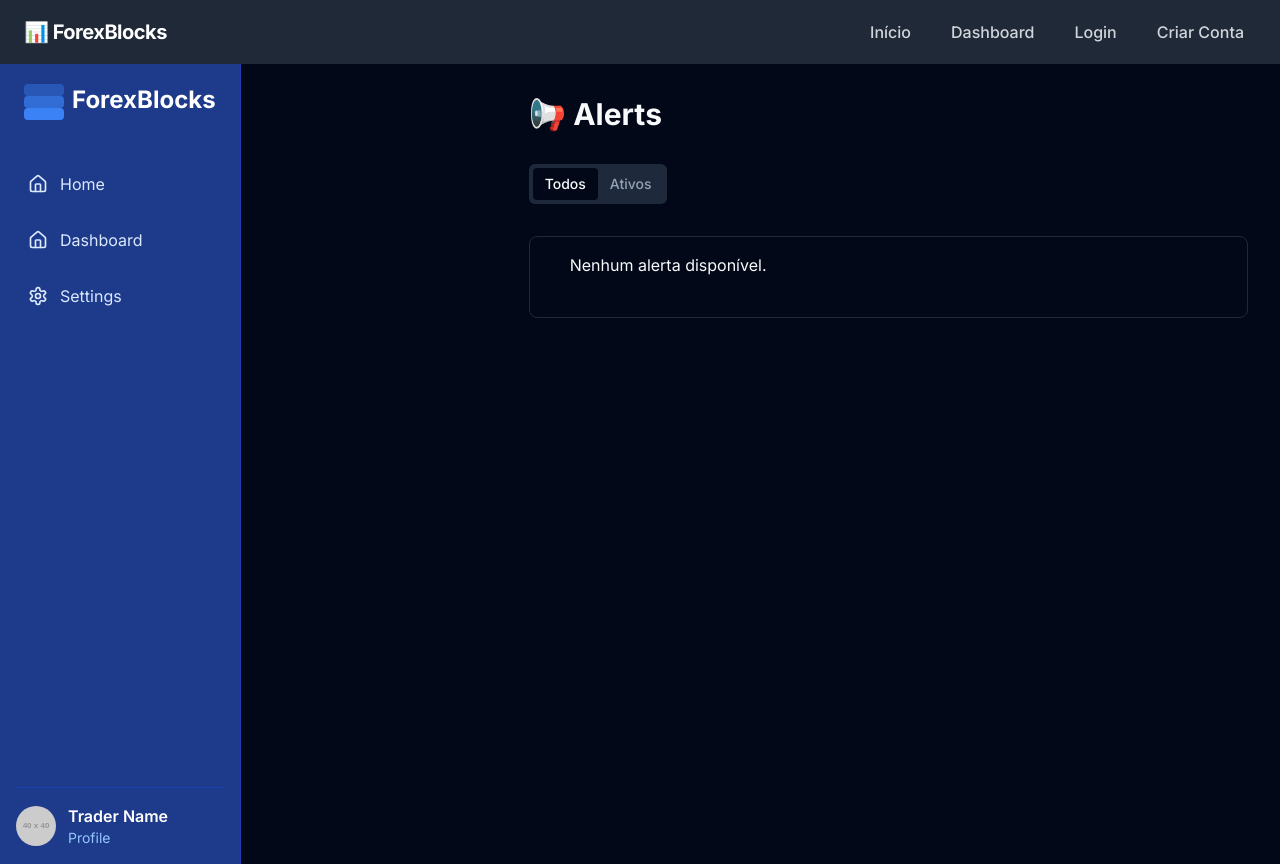
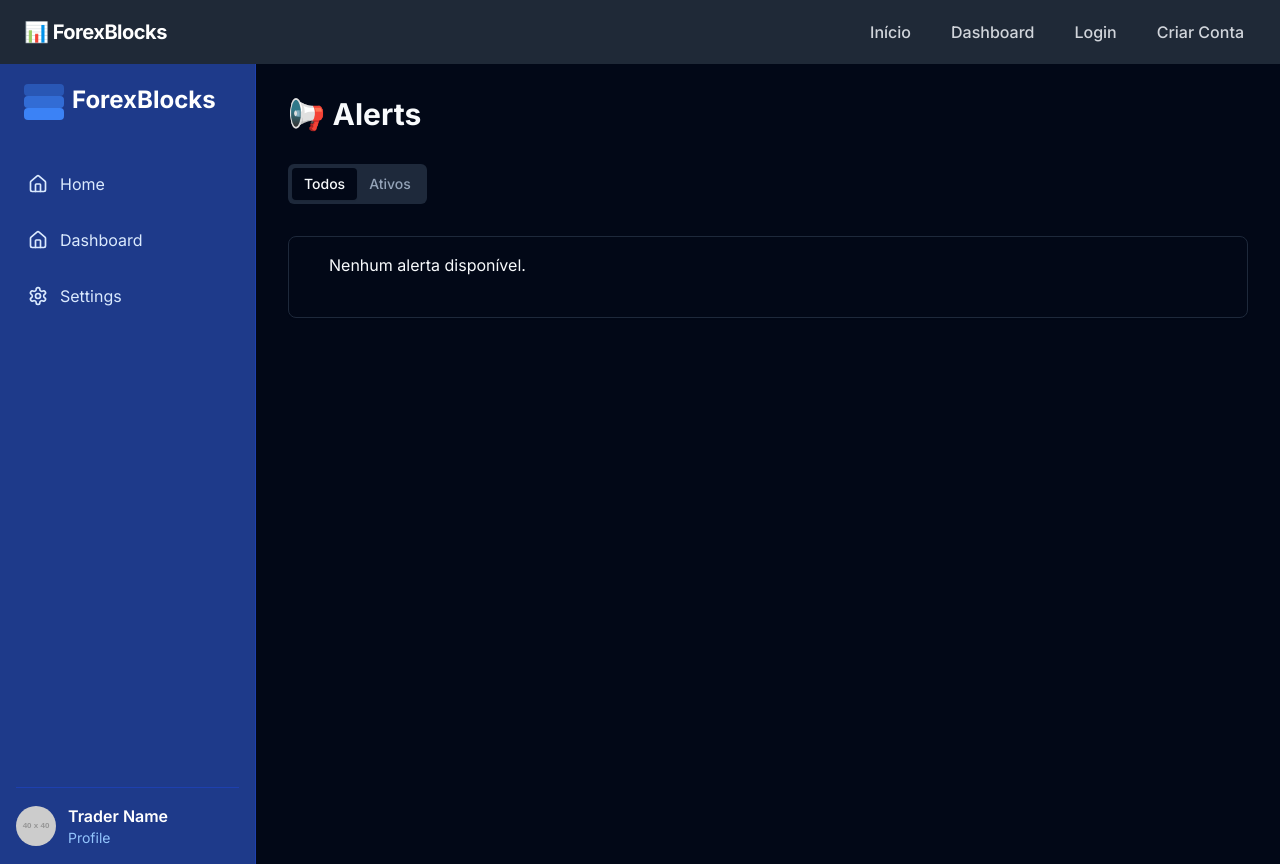
Before and after one commit to TulioBuarque/meusite-nextjs, a Next.js app: page /alerts in a window 1280 px wide. Built offline with nearby package versions, Linux system fonts and the light colour scheme.

Commit message:
Update page.tsx

```diff
--- a/src/app/alerts/page.tsx
+++ b/src/app/alerts/page.tsx
@@ -13,7 +13,7 @@ export default function AlertsPage() {
     <ThemeProvider attribute="class" defaultTheme="dark" enableSystem>
       <div className="flex min-h-screen bg-background text-foreground">
         <Sidebar />
-        <main className="ml-64 p-6 md:p-8 w-full space-y-8">
+        <main className="flex-1 p-6 md:p-8 space-y-8">
           <h1 className="text-3xl font-bold mb-4">📢 Alerts</h1>
 
           <Tabs defaultValue="all">
```
